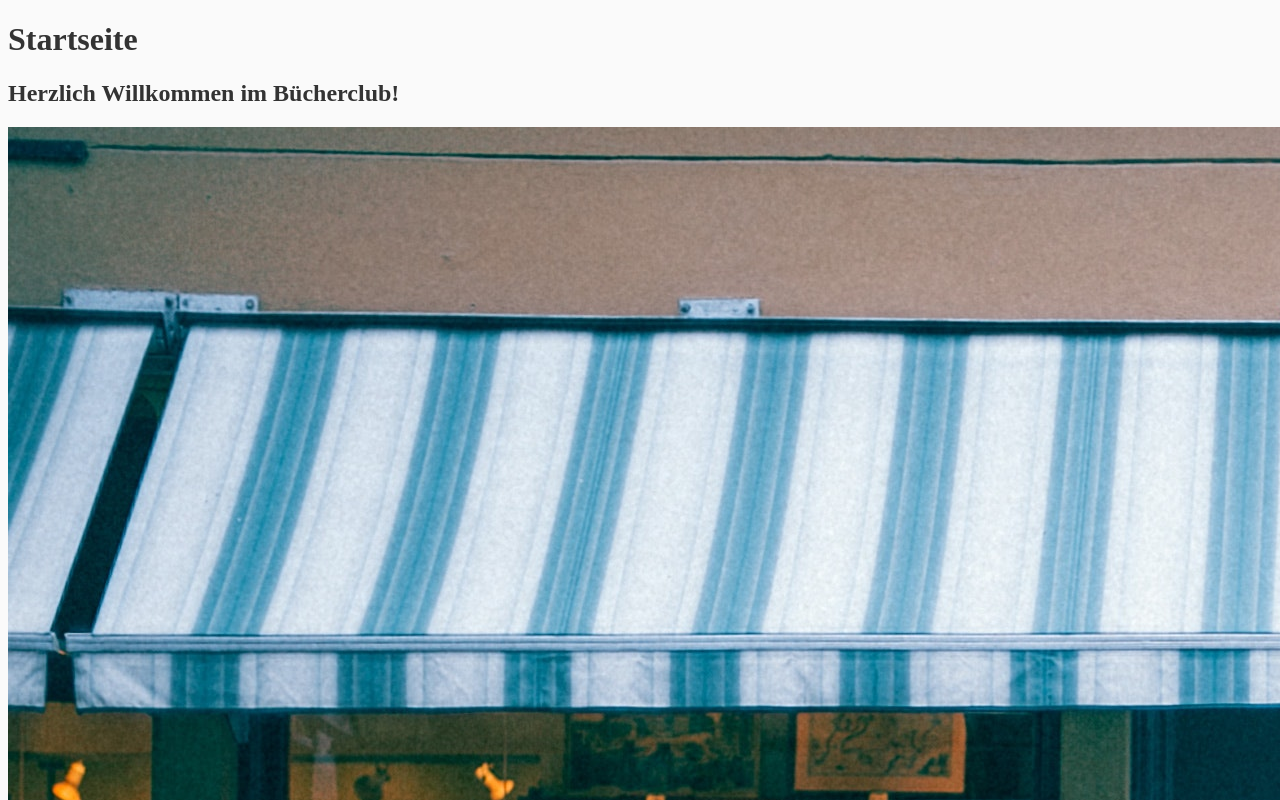
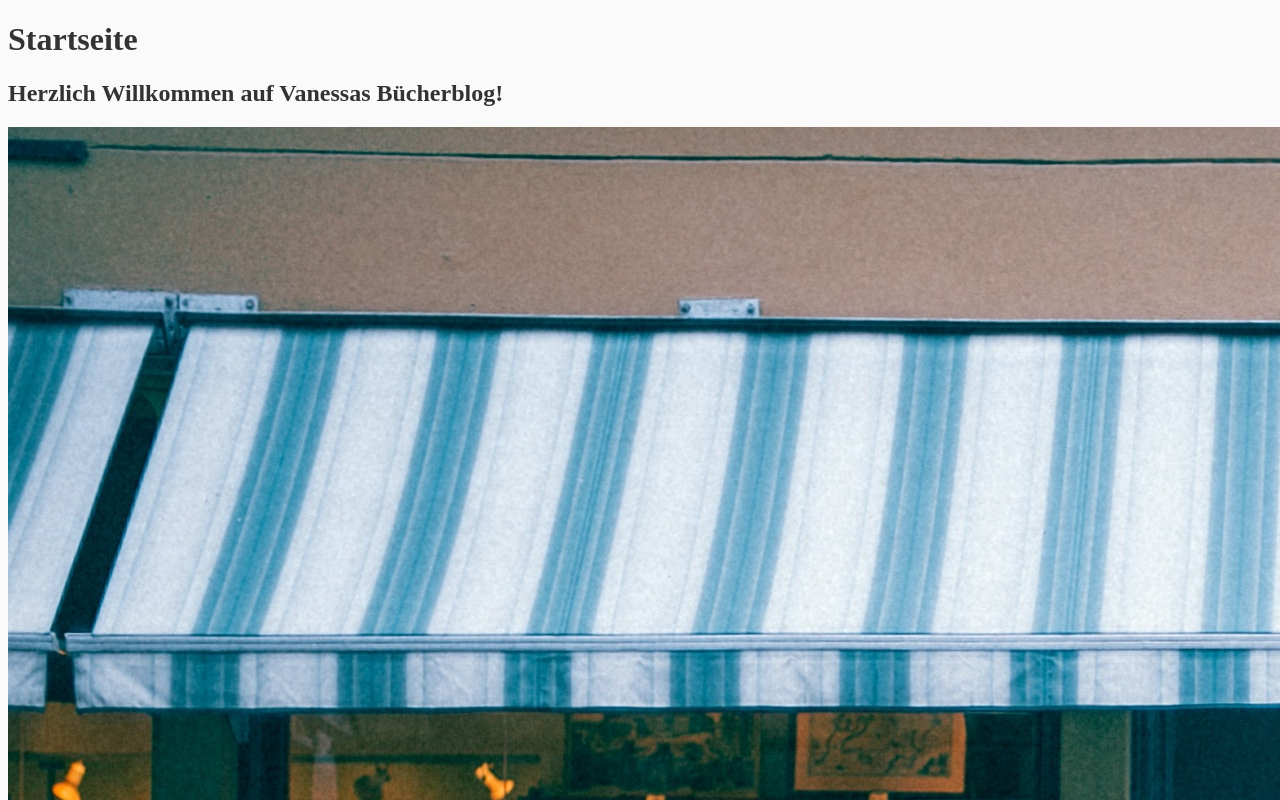
Before and after one commit to ironessa/952922Einsendeaufgaben, a plain HTML site: page index.html in a window 1280 px wide. Shown: the top 800 px of the page. Drawn offline with Linux system fonts and the light colour scheme; files that its build step writes are made by us from their sources; files whose address does not match are found by name.

Commit message:
h2 geändert

```diff
--- a/index.html
+++ b/index.html
@@ -12,7 +12,7 @@
       <h1>Startseite</h1>
   </header>
   <section>
-    <h2>Herzlich Willkommen im Bücherclub!</h2>
+    <h2>Herzlich Willkommen auf Vanessas Bücherblog!</h2>
     <img src="./images/buchladen.jpg" alt="Ein alter Buchladen"/>
   </section>
   <script src="./js/main.js"></script>
```
